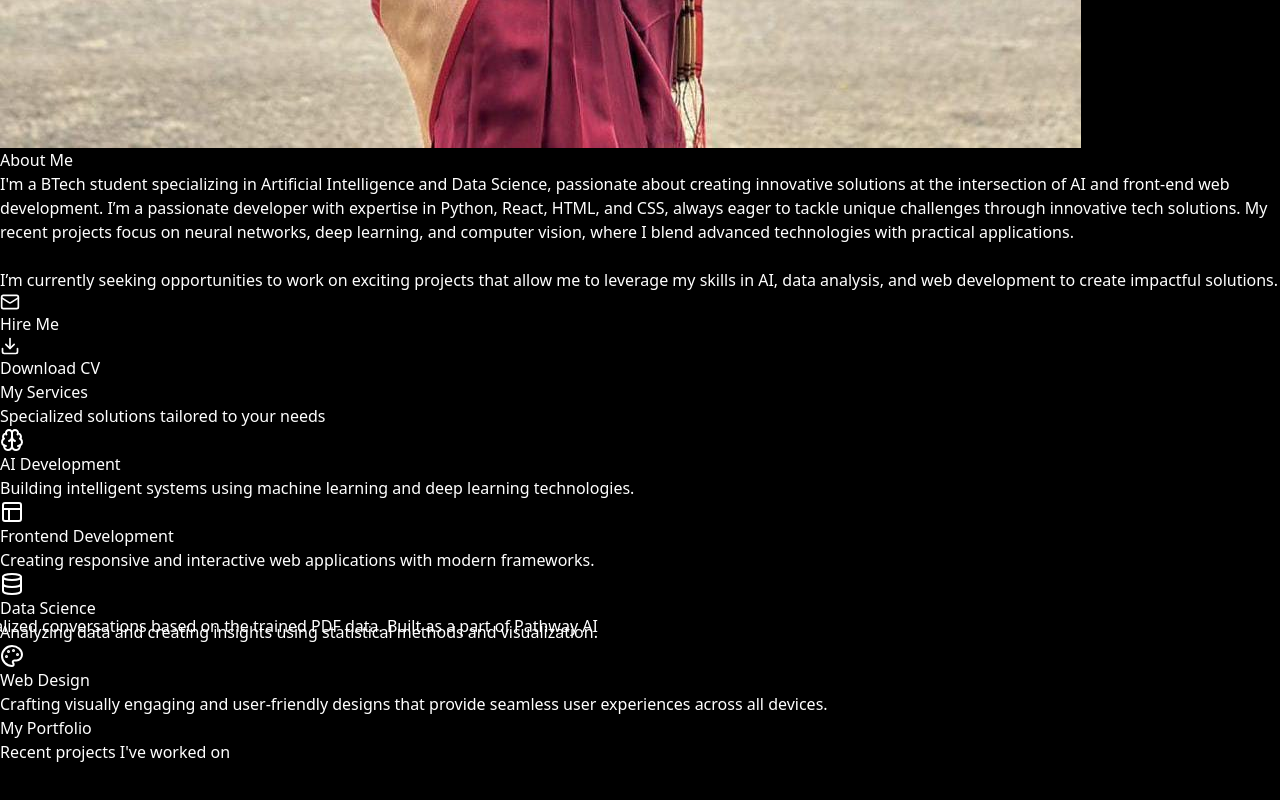
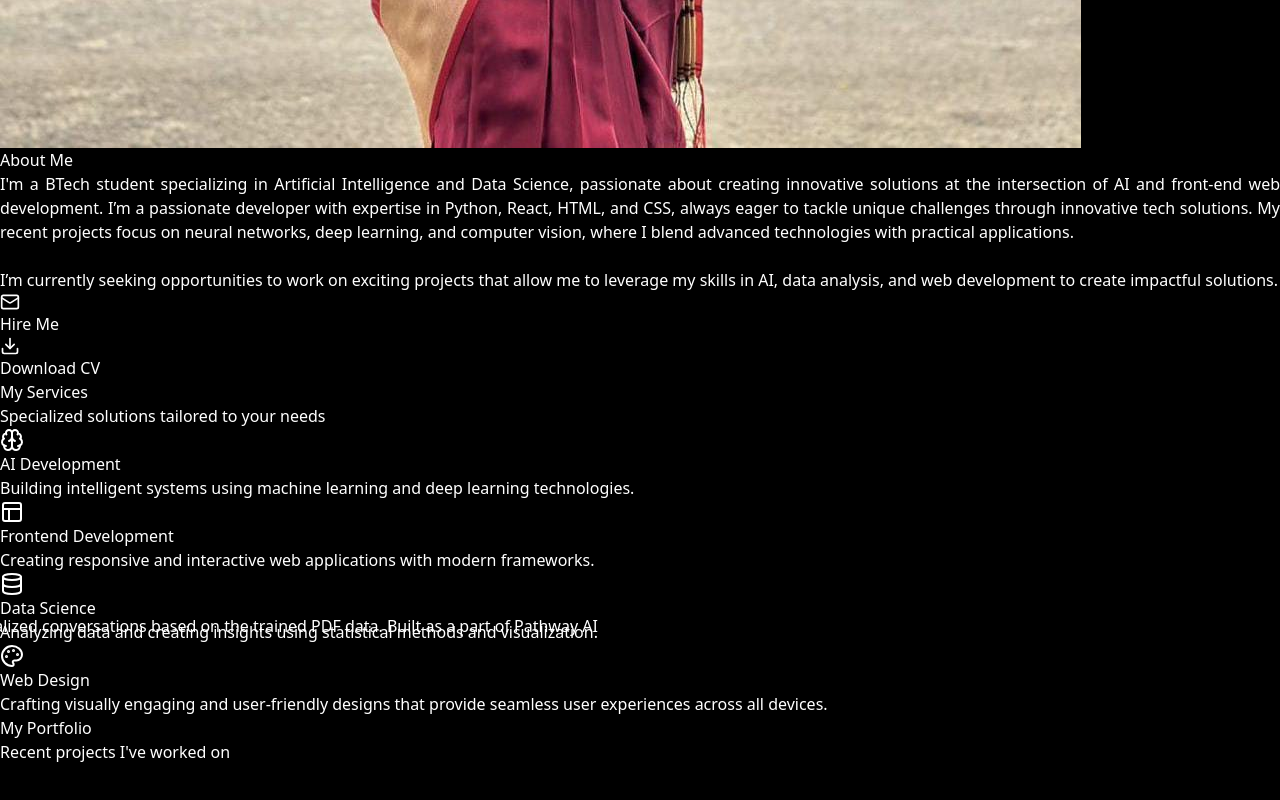
Before and after one commit to chriz-ty/Christy-Maria-Sebastian-Portfolio, a React (Vite) app: page / in a window 1280 px wide. Shown: the part 4262-5062 px from the top of the page. Built offline with nearby package versions, Linux system fonts and the light colour scheme.

Commit message:
Update About.tsx

```diff
--- a/src/components/About.tsx
+++ b/src/components/About.tsx
@@ -20,7 +20,7 @@
           </div>
           <div className="md:w-1/2 text-white">
             <h2 className="text-5xl font-bold mb-6">About Me</h2>
-            <p className="text-gray-300 mb-6">
+            <p className="text-gray-300 mb-6" style={{ textAlign: "justify" }}>
               I'm a BTech student specializing in Artificial Intelligence and Data Science,
               passionate about creating innovative solutions at the intersection of AI and front-end web development. I’m a passionate developer with expertise in Python, React, HTML, and CSS, always eager to tackle unique challenges through innovative tech solutions. My recent projects focus on neural networks, deep learning, and computer vision, where I blend advanced technologies with practical applications. <br />
               <br />
```
